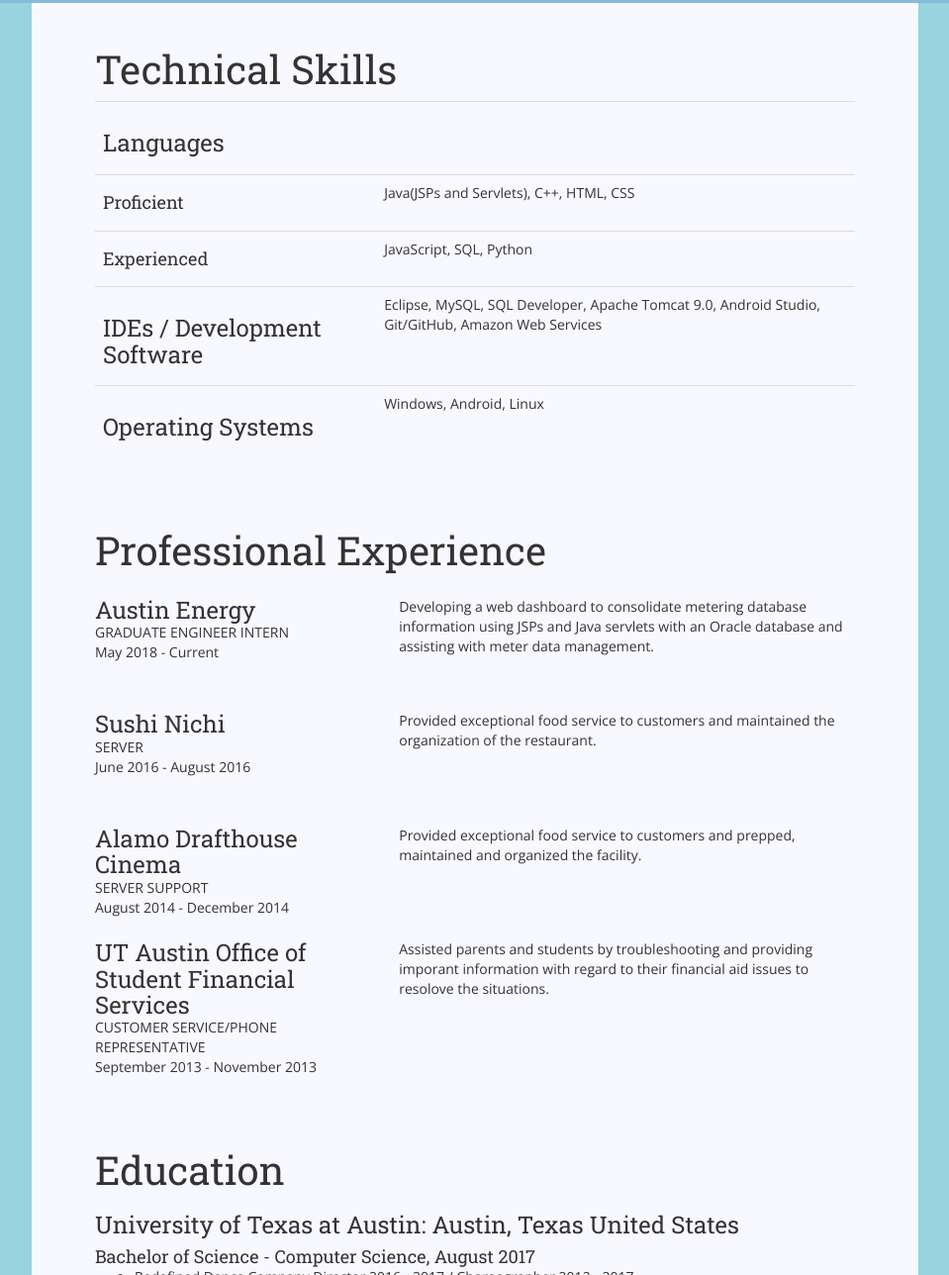
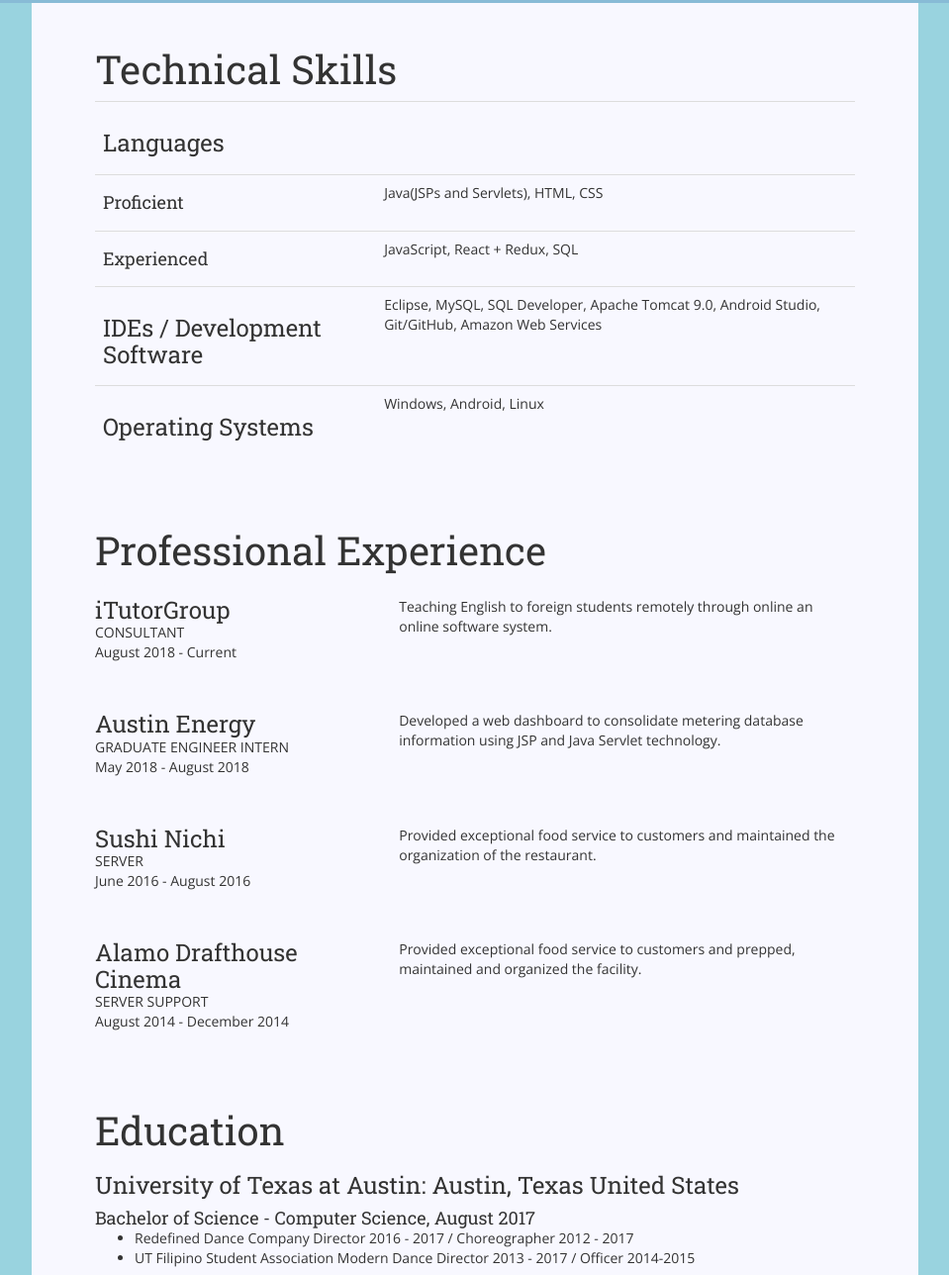
Before and after one commit to jchurchman100/jchurchman100.github.io, a plain HTML site: page resume.html in a window 1280 px wide. Shown: the part 571-1859 px from the top of the page at 99% size, without its empty margins (160-1119 px from the left). Drawn offline with nearby package versions, Linux system fonts and the light colour scheme.

Commit message:
Resume update

```diff
--- a/resume.html
+++ b/resume.html
@@ -74,11 +74,11 @@
                             </tr>
                             <tr>
                                 <td><h4>Proficient</h4></td>
-                                <td>Java(JSPs and Servlets), C++, HTML, CSS</td>
+                                <td>Java(JSPs and Servlets), HTML, CSS</td>
                             </tr>
                             <tr>
                                 <td><h4>Experienced</h4></td>
-                                <td>JavaScript, SQL, Python</td>
+                                <td>JavaScript, React + Redux, SQL</td>
                             </tr>
                             <tr>
                                 <td><h3>IDEs / Development Software</h3></td>
@@ -99,14 +99,24 @@
             <div class="content-wrap">
                 <h2>Professional Experience</h2>
 
+                <!-- iTutorGroup Details -->
+                <div class="col-narrow">
+                    <h3>iTutorGroup</h3>
+                    <p class="uppercase">Consultant</p>
+                    <p>August 2018 - Current</p>
+                </div>
+                <div class="col-wide job-description">
+                    <p>Teaching English to foreign students remotely through online an online software system.</p>
+                </div>
+
                 <!-- Austin Energy Details -->
                 <div class="col-narrow">
                     <h3>Austin Energy</h3>
                     <p class="uppercase">Graduate Engineer Intern</p>
-                    <p>May 2018 - Current</p>
+                    <p>May 2018 - August 2018</p>
                 </div>
                 <div class="col-wide job-description">
-                    <p>Developing a web dashboard to consolidate metering database information using JSPs and Java servlets with an Oracle database and assisting with meter data management.</p>
+                    <p>Developed a web dashboard to consolidate metering database information using JSP and Java Servlet technology.</p>
                 </div>
 
                 <!-- SUSHI NICHI DETAILS -->
@@ -129,15 +139,6 @@
                     <p>Provided exceptional food service to customers and prepped, maintained and organized the facility.</p>
                 </div>
 
-                <!-- UT AUSTIN OSFS DTAILS -->
-                <div class="col-narrow">
-                    <h3>UT Austin Office of Student Financial Services</h3>
-                    <p class = "uppercase">Customer Service/Phone Representative</p>
-                    <p>September 2013 - November 2013</p>
-                </div>
-                <div class="col-wide job-description">
-                    <p>Assisted parents and students by troubleshooting and providing imporant information with regard to their financial aid issues to resolove the situations.</p>
-                </div>
             </div>
         </section>
 
```
